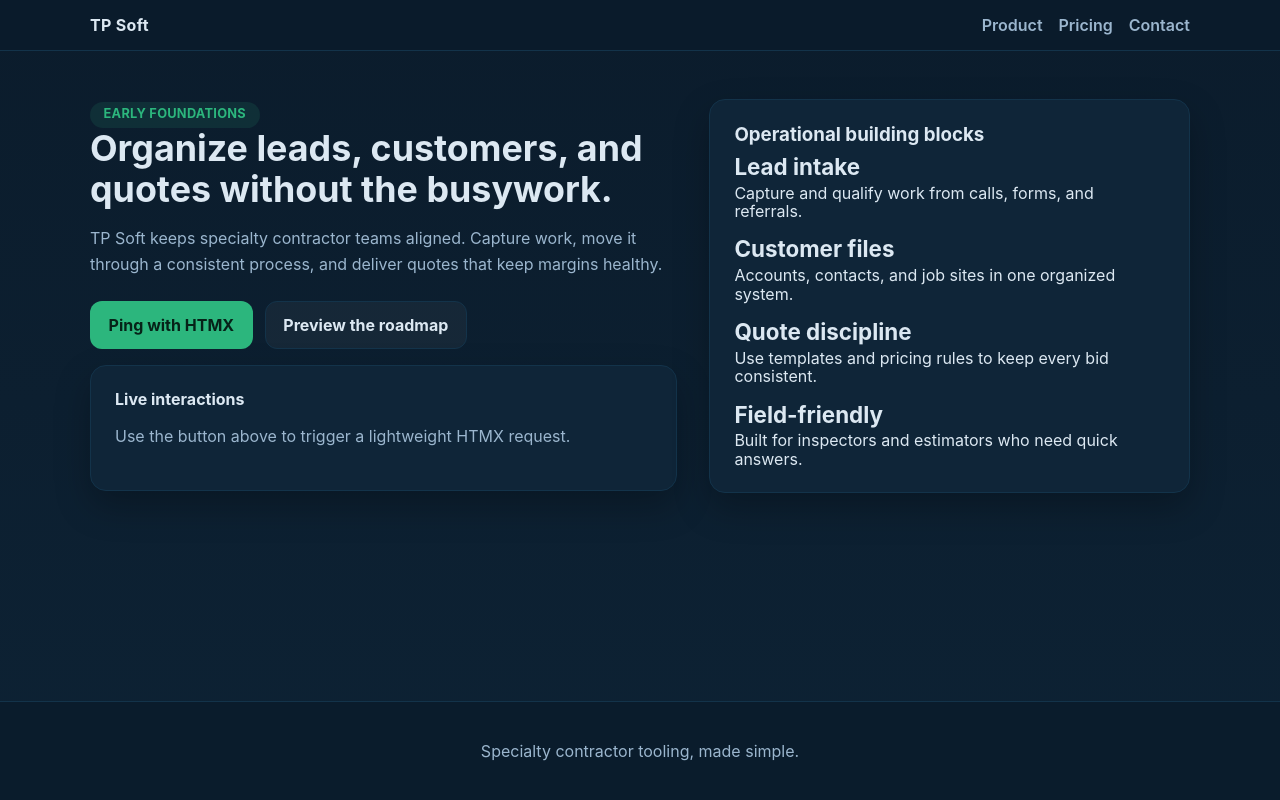
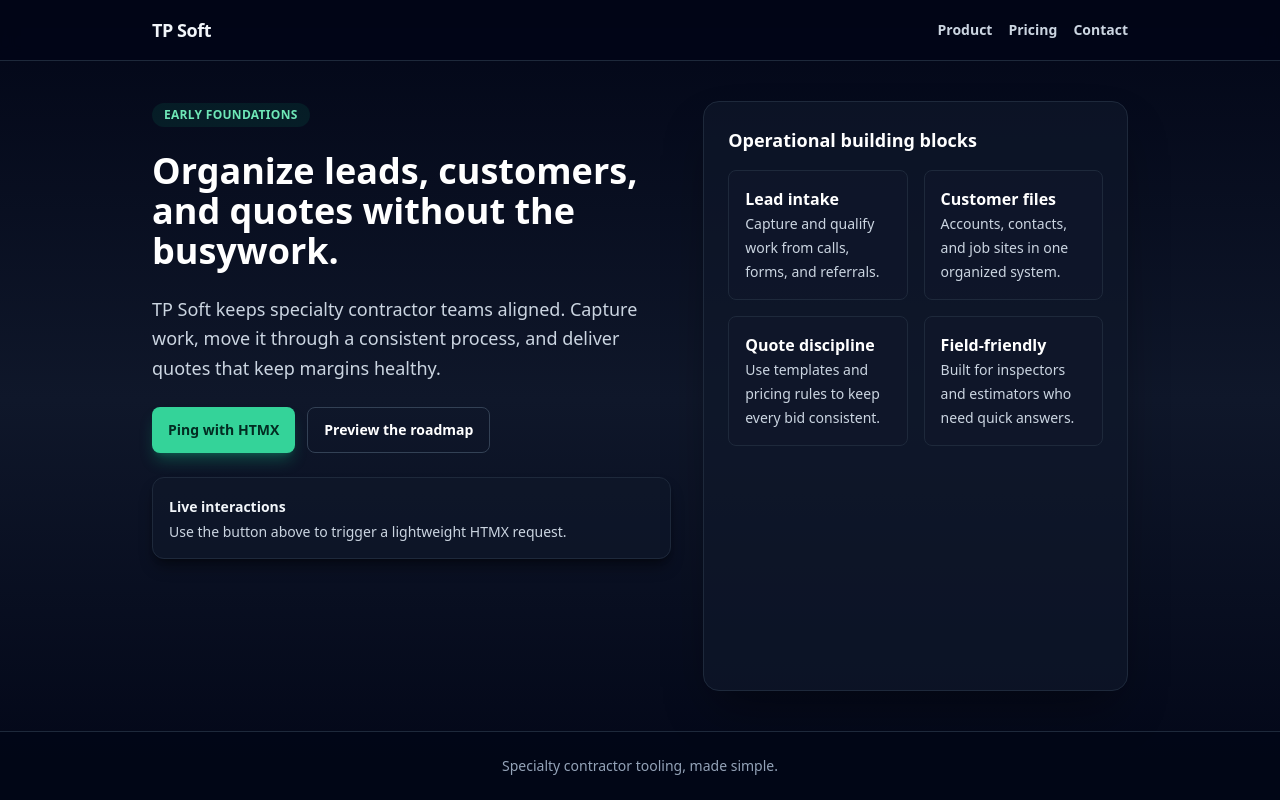
Before and after one commit to philipkimmey/tpsoft, a Django app: page / in a window 1280 px wide. Run offline with Django 5.2, Linux system fonts and the light colour scheme; some libraries are stand-ins or nearby versions.

Commit message:
Switch site styling to Tailwind

```diff
--- a/web/static/web/styles.css
+++ /dev/null
@@ -1,178 +0,0 @@
-:root {
-  --bg: #0b1c2c;
-  --panel: #0f2538;
-  --accent: #2cb67d;
-  --text: #dce8f2;
-  --muted: #9bb6ce;
-  --border: #13334a;
-}
-
-* {
-  box-sizing: border-box;
-}
-
-body {
-  margin: 0;
-  font-family: "Inter", "Segoe UI", system-ui, -apple-system, sans-serif;
-  background: linear-gradient(180deg, var(--bg) 0%, #0d2234 100%);
-  color: var(--text);
-  min-height: 100vh;
-  display: flex;
-  flex-direction: column;
-}
-
-.container {
-  width: min(1100px, 90%);
-  margin: 0 auto;
-}
-
-.muted {
-  color: var(--muted);
-}
-
-.site-header {
-  border-bottom: 1px solid var(--border);
-  padding: 1rem 0;
-  position: sticky;
-  top: 0;
-  backdrop-filter: blur(8px);
-  background-color: rgba(11, 28, 44, 0.85);
-}
-
-.site-header .container {
-  display: flex;
-  align-items: center;
-  justify-content: space-between;
-  gap: 1rem;
-}
-
-.brand {
-  font-weight: 700;
-  letter-spacing: 0.02em;
-}
-
-.nav-links {
-  display: flex;
-  gap: 1rem;
-}
-
-.nav-links a {
-  color: var(--muted);
-  text-decoration: none;
-  font-weight: 600;
-}
-
-.nav-links a:hover {
-  color: var(--text);
-}
-
-.hero {
-  display: grid;
-  grid-template-columns: 1.1fr 0.9fr;
-  gap: 2rem;
-  padding: 3rem 0;
-  align-items: center;
-}
-
-.hero h1 {
-  margin: 0 0 1rem;
-  font-size: clamp(2.2rem, 2.8vw, 3rem);
-}
-
-.hero p {
-  color: var(--muted);
-  line-height: 1.6;
-}
-
-.card {
-  background: var(--panel);
-  border: 1px solid var(--border);
-  border-radius: 16px;
-  padding: 1.5rem;
-  box-shadow: 0 15px 35px rgba(0, 0, 0, 0.25);
-}
-
-.badge {
-  display: inline-flex;
-  align-items: center;
-  gap: 0.5rem;
-  background: rgba(44, 182, 125, 0.12);
-  color: var(--accent);
-  padding: 0.35rem 0.85rem;
-  border-radius: 999px;
-  font-weight: 700;
-  letter-spacing: 0.02em;
-  text-transform: uppercase;
-  font-size: 0.8rem;
-}
-
-.cta-buttons {
-  display: flex;
-  gap: 0.75rem;
-  margin-top: 1.5rem;
-}
-
-.button {
-  display: inline-flex;
-  align-items: center;
-  justify-content: center;
-  gap: 0.5rem;
-  padding: 0.85rem 1.1rem;
-  border-radius: 12px;
-  font-weight: 700;
-  text-decoration: none;
-  border: 1px solid transparent;
-}
-
-.button.primary {
-  background: var(--accent);
-  color: #062218;
-}
-
-.button.secondary {
-  background: rgba(255, 255, 255, 0.04);
-  color: var(--text);
-  border-color: var(--border);
-}
-
-.grid {
-  display: grid;
-  gap: 1rem;
-}
-
-.grid.two {
-  grid-template-columns: repeat(auto-fit, minmax(240px, 1fr));
-}
-
-.kpi {
-  display: grid;
-  gap: 0.25rem;
-}
-
-.kpi strong {
-  font-size: 1.4rem;
-}
-
-.card h3 {
-  margin-top: 0;
-  margin-bottom: 0.5rem;
-}
-
-.site-footer {
-  border-top: 1px solid var(--border);
-  margin-top: auto;
-  padding: 1.5rem 0;
-  color: var(--muted);
-  text-align: center;
-  background: rgba(11, 28, 44, 0.9);
-}
-
-@media (max-width: 900px) {
-  .hero {
-    grid-template-columns: 1fr;
-  }
-
-  .cta-buttons {
-    flex-direction: column;
-  }
-}
--- a/web/templates/web/base.html
+++ b/web/templates/web/base.html
@@ -5,29 +5,28 @@
     <meta charset="UTF-8" />
     <meta name="viewport" content="width=device-width, initial-scale=1.0" />
     <title>{% block title %}TP Soft{% endblock %}</title>
-    <link rel="stylesheet" href="https://cdn.jsdelivr.net/npm/modern-normalize/modern-normalize.min.css" />
-    <link rel="stylesheet" href="{% static 'web/styles.css' %}" />
+    <script src="https://cdn.tailwindcss.com"></script>
     <script src="https://unpkg.com/htmx.org@1.9.12" defer></script>
     {% block extra_head %}{% endblock %}
   </head>
-  <body>
-    <header class="site-header">
-      <div class="container">
-        <div class="brand">TP Soft</div>
-        <nav class="nav-links">
-          <a href="#">Product</a>
-          <a href="#">Pricing</a>
-          <a href="#">Contact</a>
+  <body class="min-h-screen bg-gradient-to-b from-slate-950 via-slate-900 to-slate-950 text-slate-100 font-sans flex flex-col">
+    <header class="sticky top-0 border-b border-slate-800 bg-slate-950/80 backdrop-blur">
+      <div class="mx-auto flex max-w-5xl items-center justify-between px-6 py-4">
+        <div class="text-lg font-semibold tracking-tight">TP Soft</div>
+        <nav class="flex items-center gap-4 text-sm font-semibold text-slate-300">
+          <a class="hover:text-white" href="#">Product</a>
+          <a class="hover:text-white" href="#">Pricing</a>
+          <a class="hover:text-white" href="#">Contact</a>
         </nav>
       </div>
     </header>
 
-    <main class="container">
+    <main class="mx-auto flex w-full max-w-5xl flex-1 px-6 py-10">
       {% block content %}{% endblock %}
     </main>
 
-    <footer class="site-footer">
-      <div class="container">
+    <footer class="border-t border-slate-800 bg-slate-950/90 py-6 text-center text-sm text-slate-400">
+      <div class="mx-auto max-w-5xl px-6">
         <p>Specialty contractor tooling, made simple.</p>
       </div>
     </footer>
--- a/web/templates/web/home.html
+++ b/web/templates/web/home.html
@@ -4,40 +4,57 @@
 {% block title %}TP Soft | Specialty contractor OS{% endblock %}
 
 {% block content %}
-<section class="hero">
-  <div>
-    <div class="badge">Early foundations</div>
-    <h1>Organize leads, customers, and quotes without the busywork.</h1>
-    <p>
+<section class="grid w-full grid-cols-1 gap-8 lg:grid-cols-[1.1fr_0.9fr]">
+  <div class="space-y-6">
+    <div class="inline-flex items-center gap-2 rounded-full bg-emerald-500/10 px-3 py-1 text-xs font-semibold uppercase tracking-wide text-emerald-300">
+      Early foundations
+    </div>
+    <h1 class="text-3xl font-semibold leading-tight text-white md:text-4xl">
+      Organize leads, customers, and quotes without the busywork.
+    </h1>
+    <p class="text-lg leading-relaxed text-slate-300">
       TP Soft keeps specialty contractor teams aligned. Capture work, move it through a consistent process, and deliver quotes that keep margins healthy.
     </p>
-    <div class="cta-buttons">
-      <a class="button primary" href="#" hx-get="{% url 'web:ping' %}" hx-target="#ping-response" hx-swap="innerHTML">Ping with HTMX</a>
-      <a class="button secondary" href="#">Preview the roadmap</a>
+    <div class="flex flex-col gap-3 sm:flex-row">
+      <a
+        class="inline-flex items-center justify-center gap-2 rounded-lg bg-emerald-400 px-4 py-3 text-sm font-semibold text-emerald-950 shadow-lg shadow-emerald-500/30 transition hover:bg-emerald-300"
+        href="#"
+        hx-get="{% url 'web:ping' %}"
+        hx-target="#ping-response"
+        hx-swap="innerHTML"
+      >
+        Ping with HTMX
+      </a>
+      <a
+        class="inline-flex items-center justify-center gap-2 rounded-lg border border-slate-700 px-4 py-3 text-sm font-semibold text-white transition hover:border-slate-500"
+        href="#"
+      >
+        Preview the roadmap
+      </a>
     </div>
-    <div id="ping-response" class="card" style="margin-top: 1rem;">
-      <strong>Live interactions</strong>
-      <p class="muted">Use the button above to trigger a lightweight HTMX request.</p>
+    <div id="ping-response" class="rounded-xl border border-slate-800 bg-slate-900/70 p-4 shadow-lg shadow-black/40">
+      <strong class="text-sm font-semibold">Live interactions</strong>
+      <p class="mt-1 text-sm text-slate-300">Use the button above to trigger a lightweight HTMX request.</p>
     </div>
   </div>
-  <div class="card">
-    <h3>Operational building blocks</h3>
-    <div class="grid two">
-      <div class="kpi">
-        <strong>Lead intake</strong>
-        <span>Capture and qualify work from calls, forms, and referrals.</span>
+  <div class="rounded-2xl border border-slate-800 bg-slate-900/70 p-6 shadow-2xl shadow-black/40">
+    <h3 class="text-lg font-semibold text-white">Operational building blocks</h3>
+    <div class="mt-4 grid grid-cols-1 gap-4 sm:grid-cols-2">
+      <div class="rounded-lg border border-slate-800 bg-slate-900/60 p-4">
+        <strong class="block text-base font-semibold text-white">Lead intake</strong>
+        <span class="text-sm text-slate-300">Capture and qualify work from calls, forms, and referrals.</span>
       </div>
-      <div class="kpi">
-        <strong>Customer files</strong>
-        <span>Accounts, contacts, and job sites in one organized system.</span>
+      <div class="rounded-lg border border-slate-800 bg-slate-900/60 p-4">
+        <strong class="block text-base font-semibold text-white">Customer files</strong>
+        <span class="text-sm text-slate-300">Accounts, contacts, and job sites in one organized system.</span>
       </div>
-      <div class="kpi">
-        <strong>Quote discipline</strong>
-        <span>Use templates and pricing rules to keep every bid consistent.</span>
+      <div class="rounded-lg border border-slate-800 bg-slate-900/60 p-4">
+        <strong class="block text-base font-semibold text-white">Quote discipline</strong>
+        <span class="text-sm text-slate-300">Use templates and pricing rules to keep every bid consistent.</span>
       </div>
-      <div class="kpi">
-        <strong>Field-friendly</strong>
-        <span>Built for inspectors and estimators who need quick answers.</span>
+      <div class="rounded-lg border border-slate-800 bg-slate-900/60 p-4">
+        <strong class="block text-base font-semibold text-white">Field-friendly</strong>
+        <span class="text-sm text-slate-300">Built for inspectors and estimators who need quick answers.</span>
       </div>
     </div>
   </div>
```
